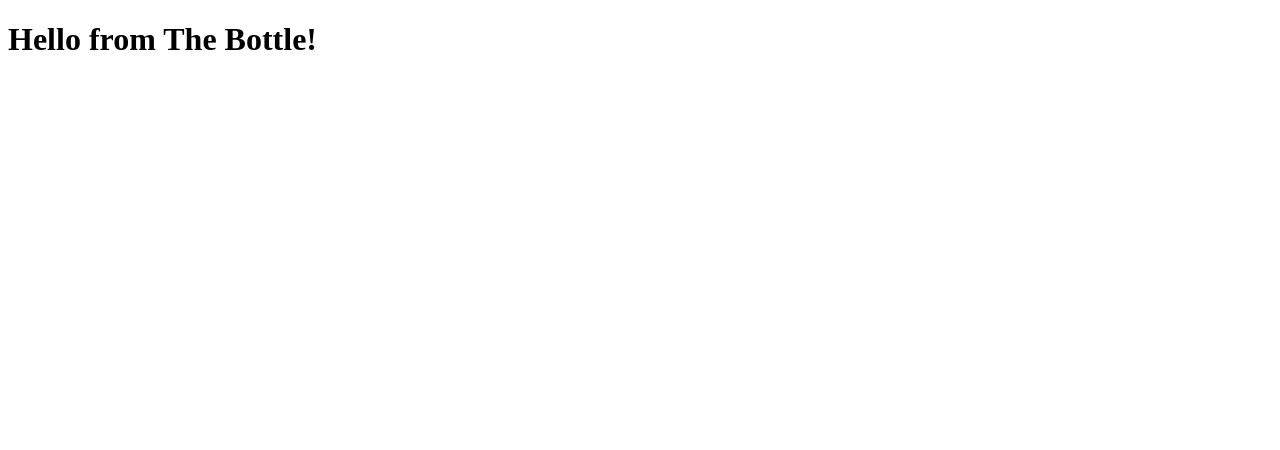
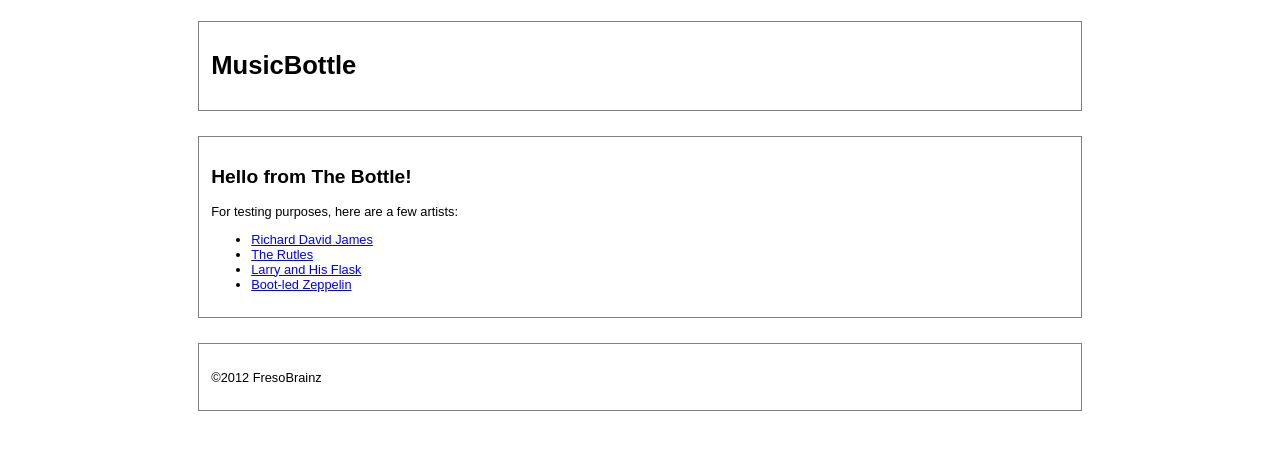
Before and after one commit to MusicBottle/MusicBottle, a Flask app: page / in a window 1280 px wide. Shown: the top 450 px of the page. Run offline with Flask 2, Linux system fonts and the light colour scheme.

Commit message:
move index to templating system, add test artists, move debug section out of layout.html

```diff
--- a/musicbottle/templates/artist.html
+++ b/musicbottle/templates/artist.html
@@ -33,4 +33,8 @@
             <script>getWikiText({{artist.wikipedia[0]|tojson|safe}},{{artist.wikipedia[1]|tojson|safe}})</script>
         </article>
     </section>
+        <section id="debug">
+        <!-- full json dump for debugging, to be removed -->
+        {% include 'debug.html' %}
+    </section>
 {% endblock %}
--- a/musicbottle/templates/debug.html
+++ b/musicbottle/templates/debug.html
@@ -1,4 +1,4 @@
-{# included in layout.html #}
+{# included in artist.html #}
 
 
         <h3>{{ _('Debug information') }}</h3>
--- a/musicbottle/templates/index.html
+++ b/musicbottle/templates/index.html
@@ -1,15 +1,17 @@
-<!DOCTYPE html PUBLIC "-//W3C//DTD XHTML 1.0 Strict//EN"
-    "http://www.w3.org/TR/xhtml1/DTD/xhtml1-strict.dtd">
-<html xmlns="http://www.w3.org/1999/xhtml" xml:lang="en" lang="en">
+{% extends 'layout.html' %}
 
-<head>
-    <title>{{ _('Hello from The Bottle!') }}</title>
-    <meta http-equiv="content-type" content="text/html;charset=utf-8" />
-    <meta name="generator" content="Geany 1.22" />
-</head>
+{% block title %}
+    {{_('Welcome to MusicBottle') }}
+{% endblock %}
 
-<body>
+
+{% block content %}
     <h1>{{ _('Hello from The Bottle!') }}</h1>
-</body>
-
-</html>
+        <p>{{_('For testing purposes, here are a few artists:') }}</p>
+        <ul style="list-type-none;">
+            <li><a href="{{ url_for('artist', artist_mbid = "79a09151-f6cc-48f9-9907-3fdd0b68373f" ) }}">Richard David James</a></li>
+            <li><a href="{{ url_for('artist', artist_mbid = "33f8e407-999d-4468-a63f-b487a98444bd" ) }}">The Rutles</a></li>
+            <li><a href="{{ url_for('artist', artist_mbid = "6c74516f-b42d-49c9-bd01-ab16b4391fee" ) }}">Larry and His Flask</a></li>
+            <li><a href="{{ url_for('artist', artist_mbid = "37463bf1-d77c-4702-b4db-642af32957a9" ) }}">Boot-led Zeppelin</a></li>
+        </ul>
+{% endblock %}
--- a/musicbottle/templates/layout.html
+++ b/musicbottle/templates/layout.html
@@ -18,10 +18,6 @@
     <section id="content">
         {% block content %} {% endblock %}
     </section>
-    <section id="debug">
-        <!-- full json dump for debugging, to be removed -->
-        {% include 'debug.html' %}
-    </section>
     <footer>
         {% include  'footer.html' %}
     </footer>
```
